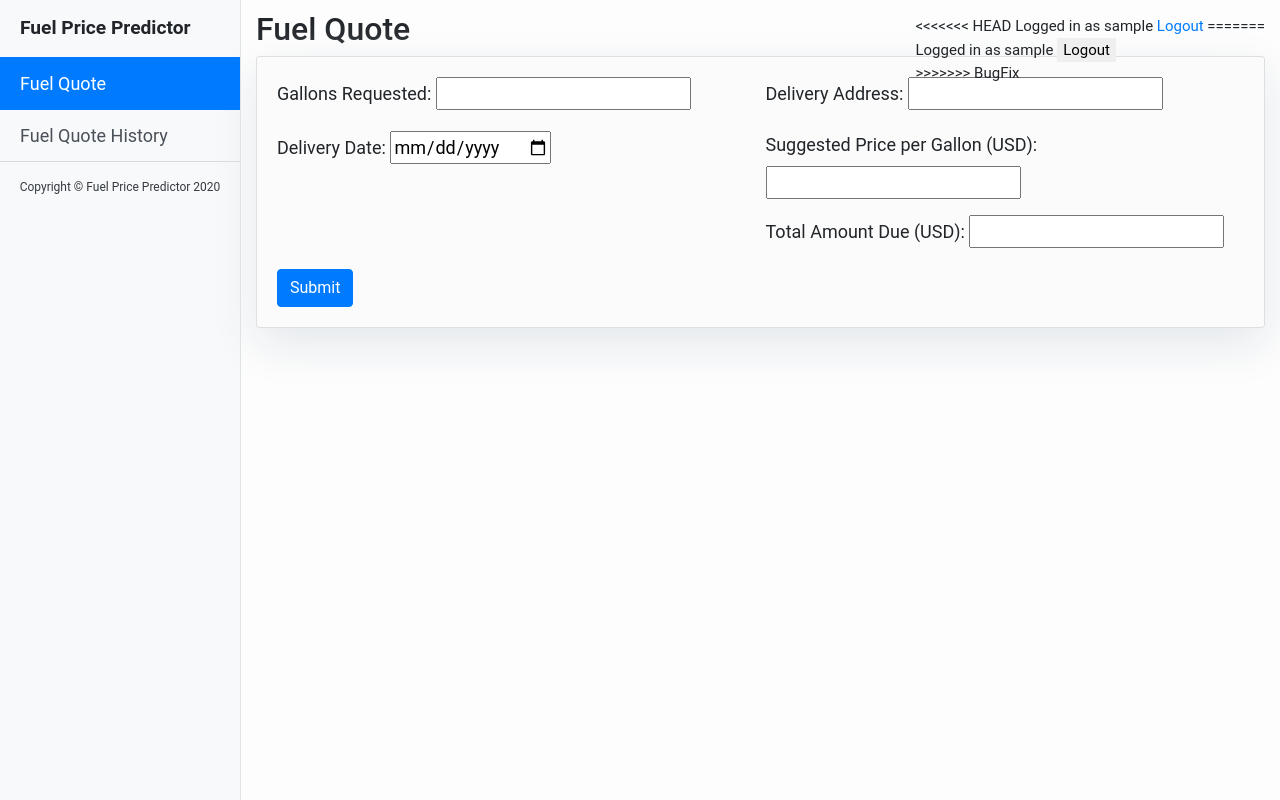
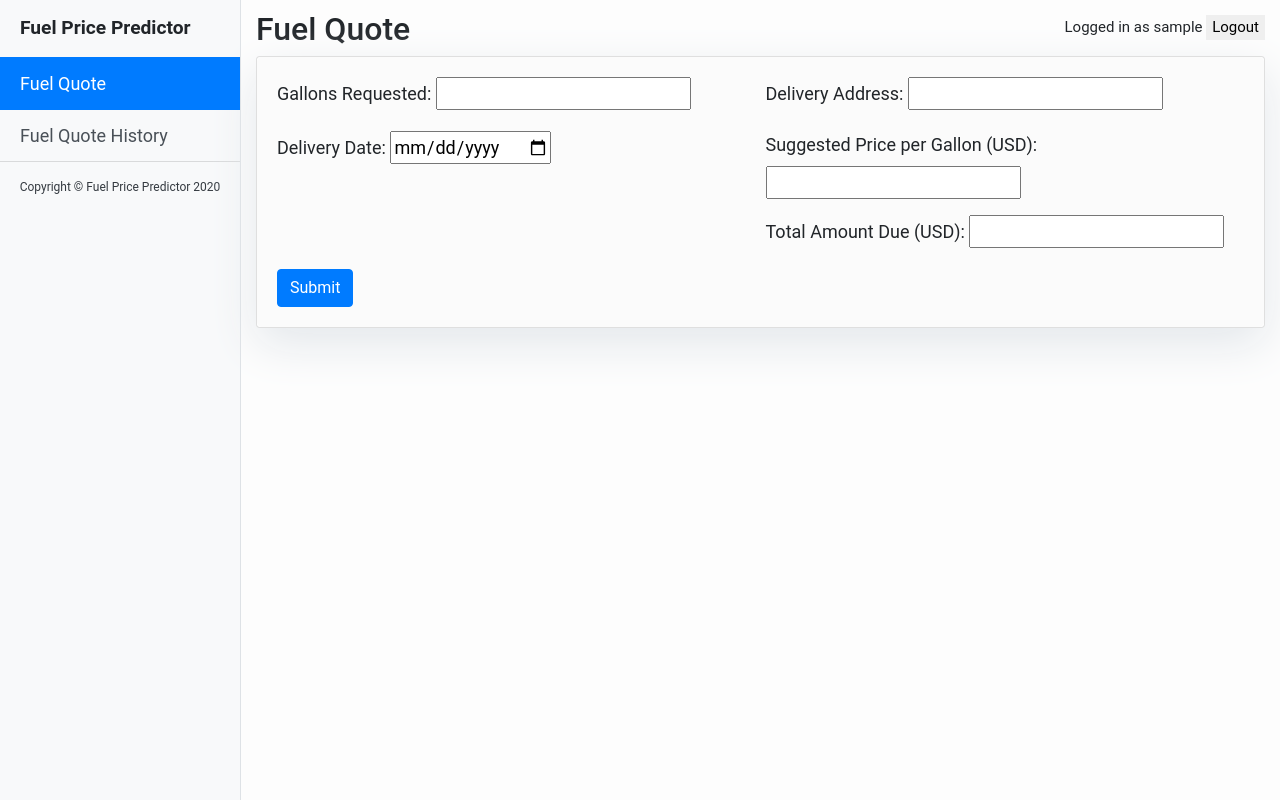
Before and after one commit to CeekharG/SDProject, a Django app: template Django_Backend/mainapp/templates/fuel-quote.html in a window 1280 px wide. Run offline with Django 3.2, Linux system fonts and the light colour scheme; the template is opened without the code that fills it: most values are stand-ins (such as "Sample title", 1, 10 or a date in 2020); form fields are guessed from the names that the template uses; some libraries are stand-ins or nearby versions.

Commit message:
Update base.html

```diff
--- a/Django_Backend/mainapp/templates/base.html
+++ b/Django_Backend/mainapp/templates/base.html
@@ -28,14 +28,10 @@
           {% block content %} {% endblock content %}
         </div>
         <div class="logout">
-<<<<<<< HEAD
-          <span>Logged in as {{loginuser}} </span><a href="/"> Logout</a>
-=======
           <form action="/logout" method="get">
             <span>Logged in as {{loginuser}} </span
             ><button type="submit" class="logout-btn">Logout</button>
           </form>
->>>>>>> BugFix
         </div>
       </div>
     </div>
```
